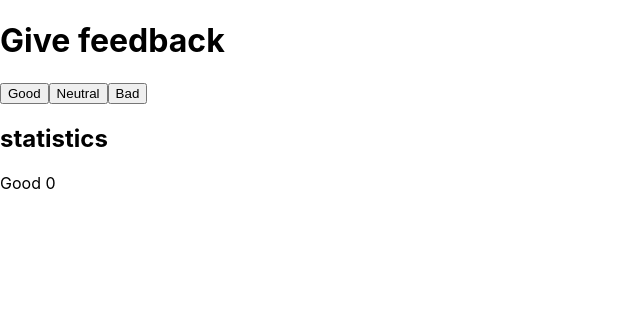
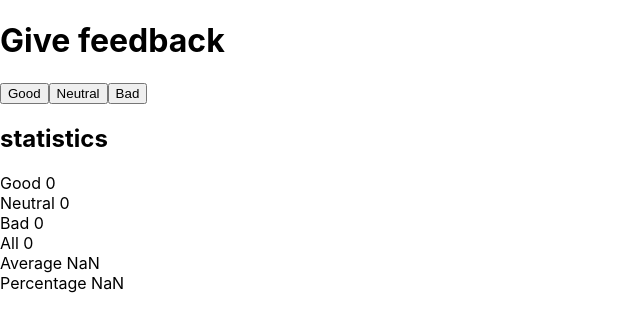
Before and after one commit to nazirua/unicafe, a React (Create React App) app: page / in a window 1280 px wide. Shown: the top 332 px of the page, without its empty margins (0-640 px from the left). Built offline with nearby package versions, Linux system fonts and the light colour scheme.

Commit message:
Add logic

```diff
--- a/src/App.js
+++ b/src/App.js
@@ -1,18 +1,21 @@
-import React, {useState} from 'react';
-// import './App.css';
+import React, {useState} from 'react'
 
+// statistics component
 const Statistics =(props) => {
-  if(props.good <= 0){
+  if(props.good === 0 && props.bad === 0 && props.neutral === 0 ){
     return(
       <div>No feedback given</div>
-      )
+    )
   }
+  else{
     return(
       <div>{props.text} {props.value}</div>
     )
+  }
 }
+// Button component
+const Button = ({onClick, text}) => <button onClick={onClick}> {text} </button>
 
-const Button = ({onClick, text}) => <button onClick={onClick}> {text} </button>
 
 
 
@@ -25,8 +28,6 @@ function App() {
   const badSet = () => setBad(bad+1);
   const neutralSet = () => setNeutral(neutral+1);
 
-
-
   return (
     <div className="App">
       <h1>Give feedback</h1>
@@ -38,13 +39,13 @@ function App() {
        onClick={badSet} text='Bad' />
 
       <h2>statistics</h2>
+
       <Statistics text='Good' value={good} />
-      {/* <Statistics text='Neutral' value={neutral} />
+      <Statistics text='Neutral' value={neutral} />
       <Statistics text='Bad' value={bad} />
       <Statistics text='All' value={good+bad+neutral} />
       <Statistics text='Average' value={(good-bad)/(good + bad + neutral)} />
-      <Statistics text='Percentage' value={(good/(good + bad + neutral))*100} /> */}
-
+      <Statistics text='Percentage' value={(good/(good + bad + neutral))*100} />
 
     </div>
   );
```
